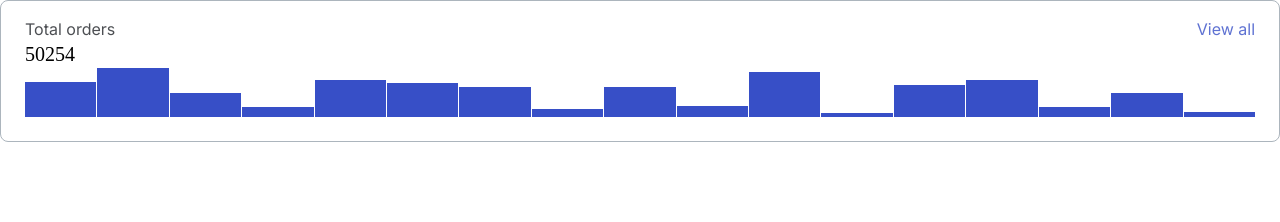
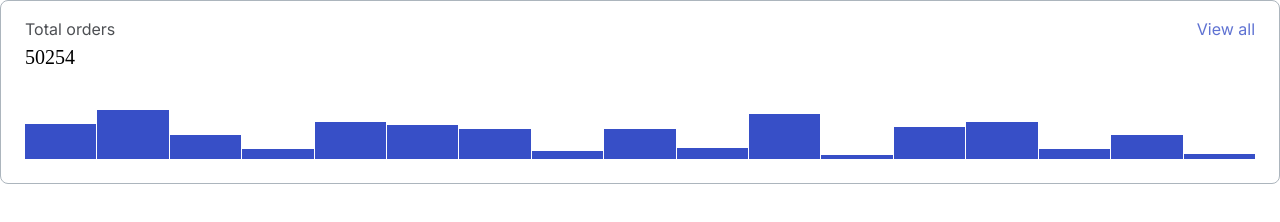
Before and after one commit to js-tasks-ru/htmlcss-20230530_el-classico, a website: page 04-lection2/01-histogram/index.html in a window 1280 px wide. Drawn offline with Linux system fonts and the light colour scheme.

Commit message:
added fixes

```diff
--- a/04-lection2/01-histogram/histogram.css
+++ b/04-lection2/01-histogram/histogram.css
@@ -14,6 +14,7 @@
     line-height: 24px;
     color: var(--black);
     opacity: 0.8;
+    padding-bottom: 3px;
 
 }
 
@@ -37,6 +38,7 @@
 }
 
 .histogram__chart {
+    margin-top: 39px;
     display: flex;
     flex-wrap: wrap-reverse;
     height: 50px;
```
